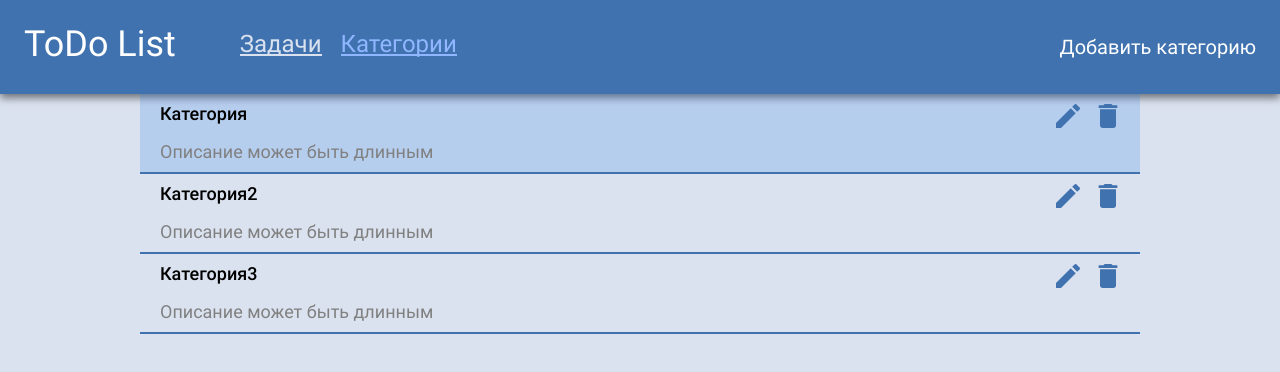
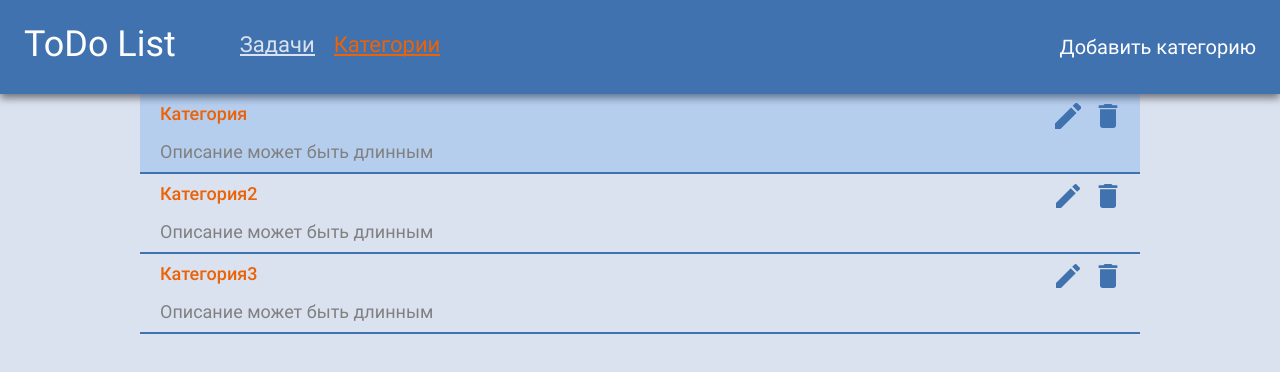
Before and after one commit to surfstudio/frontend-interview-test_todo, a React (Create React App) app: page /categories in a window 1280 px wide. In both pictures the pointer is over the button 1067 px from the left and 116 px from the top of the page. Shown: the top 372 px of the page. Built offline with nearby package versions, Linux system fonts and the light colour scheme.

Commit message:
feat: add animation

```diff
--- a/src/components/App/App.css
+++ b/src/components/App/App.css
@@ -34,7 +34,7 @@
 	font-weight: 500;
 	font-size: 18px;
 	line-height: 20px;
-	color: #000000;
+	color: #eb6207;
 	margin-right: 16px;
 	flex-grow: 1;
 }
@@ -73,6 +73,10 @@
 	background: transparent;
 }
 
+.list-item-col2__btn:hover {
+	transform: scale(1.1);
+}
+
 .list-item-col2__btn:first-child {
 	margin-right: 15px;
 }
--- a/src/components/Header/Header.css
+++ b/src/components/Header/Header.css
@@ -23,6 +23,7 @@
 	display: flex;
 	justify-content: space-between;
 	align-items: center;
+	padding-right: 20px;
 }
 
 .header-list {
@@ -34,8 +35,12 @@
 	box-shadow: inset 0 -2px 0 0 #dbe2ef;
 }
 
+.header-list-item:hover {
+	transform: scale(1.03);
+}
+
 .header-list-item-active {
-	box-shadow: inset 0 -2px 0 0 #8fb6ff;
+	box-shadow: inset 0 -2px 0 0 #eb6207;
 }
 
 .header-list-item:first-child {
@@ -43,14 +48,14 @@
 }
 
 .header-list-item a {
-	font-size: calc(clamp(10px, 4vw, 24px));
+	font-size: calc(clamp(10px, 4vw, 22px));
 	line-height: 2px;
 	color: #dbe2ef;
 	position: relative;
 }
 
 .header-list-item-active a {
-	color: #8fb6ff;
+	color: #eb6207;
 }
 
 .header-button {
@@ -64,3 +69,7 @@
 	background-color: #3f72af;
 	text-align: right;
 }
+
+.header-button:hover {
+	transform: scale(1.03);
+}
--- a/src/components/Modal/Modal.css
+++ b/src/components/Modal/Modal.css
@@ -55,6 +55,10 @@
 	height: 25px;
 	border: none;
 	background: transparent;
+}
+
+.modal__content-header__btn:hover {
+	transform: scale(1.1);
 }
 
 .modal__content-text {
--- a/src/components/Modal/ModalBtn.css
+++ b/src/components/Modal/ModalBtn.css
@@ -11,6 +11,11 @@
 	background: transparent;
 	border-radius: 4px;
 	cursor: pointer;
+}
+
+.modalbtn:hover {
+	transform: scale(1.01);
+	box-shadow: 12px 5px rgb(150, 175, 221);
 }
 
 .modalbtn:first-child {
@@ -28,6 +33,8 @@
 	background-color: #304055a4;
 	border: 1px dotted #00050a;
 	cursor: not-allowed;
+	box-shadow: none;
+	transform: none;
 }
 
 .modalbtn.primary.large {
```
